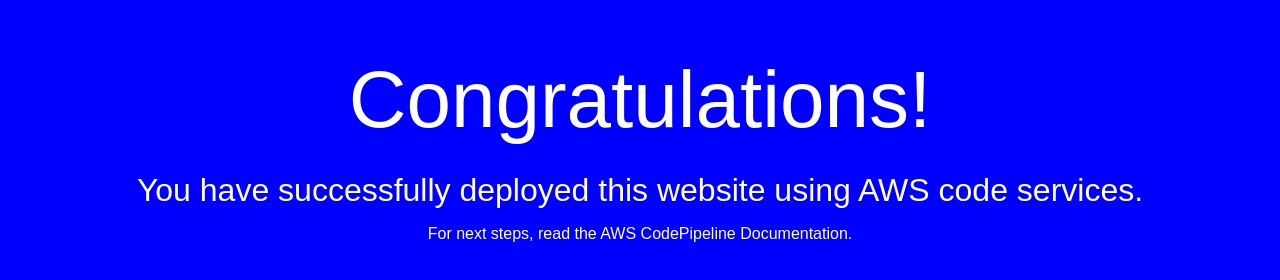
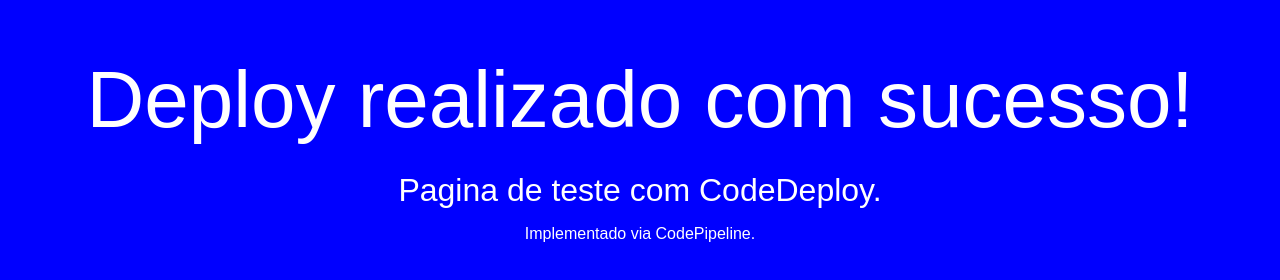
Before and after one commit to rafaelrois/aws-codedeploy-linux, a plain HTML site: page index.html in a window 1280 px wide. Drawn offline with Linux system fonts and the light colour scheme.

Commit message:
Teste de Deploy 01

```diff
--- a/index.html
+++ b/index.html
@@ -26,9 +26,9 @@
 </head>
 <body>
   <div align="center">
-    <h1>Congratulations!</h1>
-    <h2>You have successfully deployed this website using AWS code services.</h2>
-    <p>For next steps, read the AWS CodePipeline Documentation.</p>
+    <h1>Deploy realizado com sucesso!</h1>
+    <h2>Pagina de teste com CodeDeploy.</h2>
+    <p>Implementado via CodePipeline.</p>
   </div>
 </body>
 </html>
```
